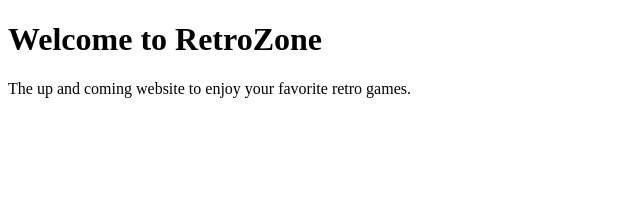
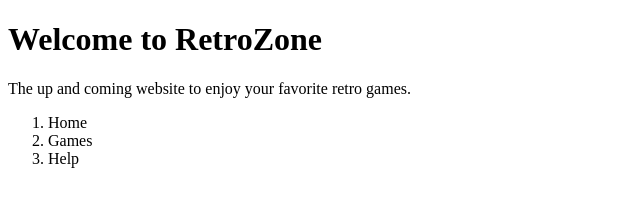
Before and after one commit to pr1sm4t1c/RetroZone, a plain HTML site: page index.html in a window 1280 px wide. Shown: the whole page, without its empty margins (0-640 px from the left). Drawn offline with Linux system fonts and the light colour scheme.

Commit message:
Update index.html

```diff
--- a/index.html
+++ b/index.html
@@ -6,5 +6,10 @@
   <body>
     <h1>Welcome to RetroZone</h1>
     <p>The up and coming website to enjoy your favorite retro games.</p>
+    <ol>
+      <li><a>Home</a></li>
+      <li><a>Games</a></li>
+      <li><a>Help</a></li>
+    </ol>
   </body>
 </html>
```
